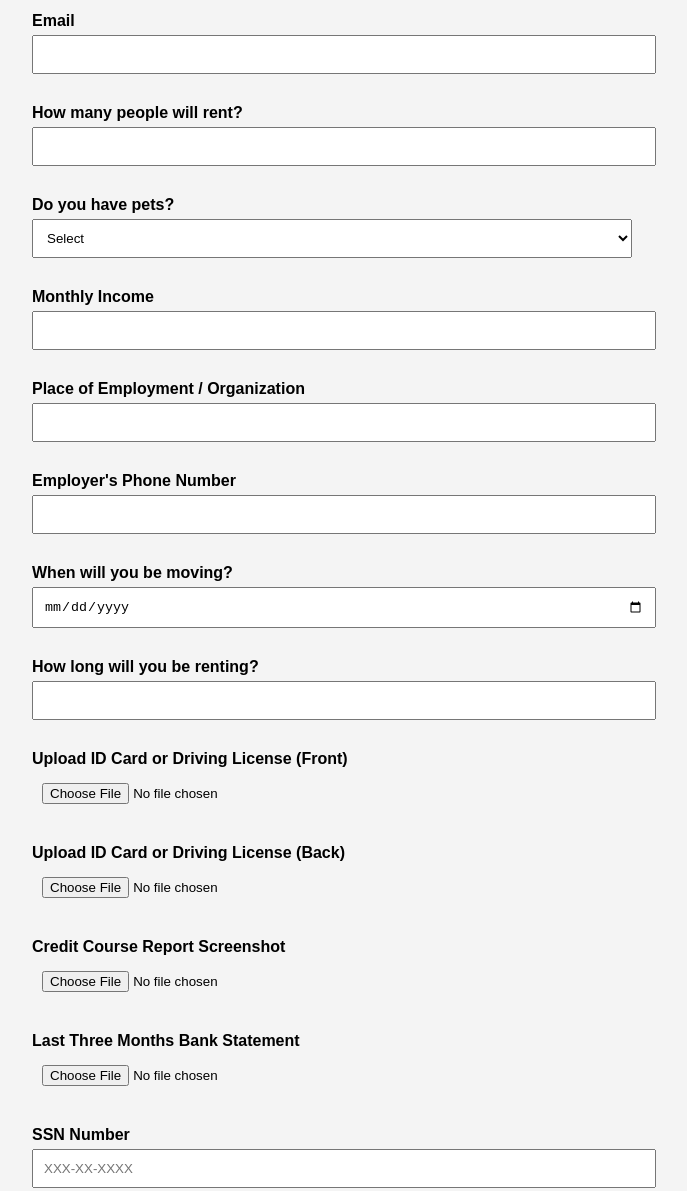
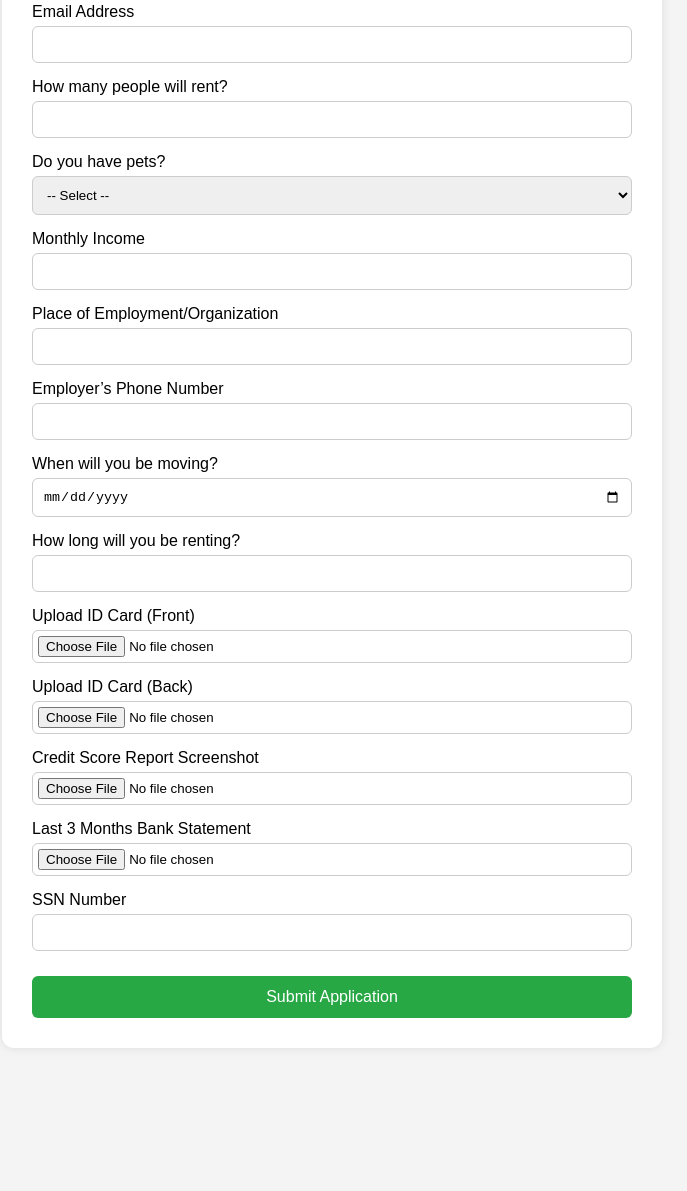
Before and after one commit to amyngoc774/Room-Application, a plain HTML site: page application.html in a window 1280 px wide. Shown: the part 290-1481 px from the top of the page, without its empty margins (308-995 px from the left). After the commit the page ends 1378 px from the top, so only its background shows below. Drawn offline with Linux system fonts and the light colour scheme.

Commit message:
Update application.html with full rental form
Signed-off-by: amyngoc774 <amyngoc774@gmail.com>

```diff
--- a/application.html
+++ b/application.html
@@ -2,100 +2,115 @@
 <html lang="en">
 <head>
   <meta charset="UTF-8" />
-  <meta name="viewport" content="width=device-width, initial-scale=1.0" />
-  <title>Room Application Form</title>
+  <meta name="viewport" content="width=device-width, initial-scale=1.0"/>
+  <title>Room Rental Application</title>
   <style>
     body {
-      font-family: Arial;
+      font-family: Arial, sans-serif;
+      background-color: #f4f4f4;
+      margin: 0;
+      padding: 40px 0;
+      display: flex;
+      justify-content: center;
+    }
+    .container {
+      background-color: #fff;
+      padding: 30px;
+      border-radius: 12px;
+      box-shadow: 0 0 10px rgba(0,0,0,0.1);
+      width: 100%;
       max-width: 600px;
-      margin: 30px auto;
-      padding: 20px;
-      background-color: #f4f4f4;
-      border-radius: 10px;
     }
     h2 {
       text-align: center;
+      margin-bottom: 25px;
     }
     label {
+      display: block;
       margin-top: 15px;
-      display: block;
-      font-weight: bold;
+      margin-bottom: 5px;
     }
-    input, textarea, select {
+    input, select, textarea {
       width: 100%;
       padding: 10px;
-      margin-top: 5px;
-      margin-bottom: 15px;
+      border: 1px solid #ccc;
+      border-radius: 6px;
+      box-sizing: border-box;
+    }
+    input[type="file"] {
+      padding: 5px;
     }
     button {
+      margin-top: 25px;
       width: 100%;
+      background-color: #28a745;
+      color: white;
       padding: 12px;
-      background-color: #2d89ef;
-      color: white;
+      border: none;
+      border-radius: 6px;
       font-size: 16px;
-      font-weight: bold;
-      border: none;
-      border-radius: 5px;
       cursor: pointer;
     }
     button:hover {
-      background-color: #1b63b8;
+      background-color: #218838;
     }
   </style>
 </head>
 <body>
-  <h2>Room Application Form</h2>
-  <form>
-    <label>Full Name</label>
-    <input type="text" required>
+  <div class="container">
+    <h2>Room Rental Application</h2>
+    <form>
+      <label for="fullName">Full Name</label>
+      <input type="text" id="fullName" name="fullName" required />
 
-    <label>Phone Number</label>
-    <input type="tel" required>
+      <label for="phone">Phone Number</label>
+      <input type="tel" id="phone" name="phone" required />
 
-    <label>Email</label>
-    <input type="email" required>
+      <label for="email">Email Address</label>
+      <input type="email" id="email" name="email" required />
 
-    <label>How many people will rent?</label>
-    <input type="number" min="1" required>
+      <label for="occupants">How many people will rent?</label>
+      <input type="number" id="occupants" name="occupants" min="1" required />
 
-    <label>Do you have pets?</label>
-    <select required>
-      <option value="">Select</option>
-      <option>Yes</option>
-      <option>No</option>
-    </select>
+      <label for="pets">Do you have pets?</label>
+      <select id="pets" name="pets" required>
+        <option value="">-- Select --</option>
+        <option value="Yes">Yes</option>
+        <option value="No">No</option>
+      </select>
 
-    <label>Monthly Income</label>
-    <input type="text" required>
+      <label for="income">Monthly Income</label>
+      <input type="text" id="income" name="income" required />
 
-    <label>Place of Employment / Organization</label>
-    <input type="text" required>
+      <label for="employment">Place of Employment/Organization</label>
+      <input type="text" id="employment" name="employment" required />
 
-    <label>Employer's Phone Number</label>
-    <input type="tel" required>
+      <label for="employerPhone">Employer’s Phone Number</label>
+      <input type="tel" id="employerPhone" name="employerPhone" required />
 
-    <label>When will you be moving?</label>
-    <input type="date" required>
+      <label for="moveDate">When will you be moving?</label>
+      <input type="date" id="moveDate" name="moveDate" required />
 
-    <label>How long will you be renting?</label>
-    <input type="text" required>
+      <label for="rentalDuration">How long will you be renting?</label>
+      <input type="text" id="rentalDuration" name="rentalDuration" required />
 
-    <label>Upload ID Card or Driving License (Front)</label>
-    <input type="file" accept="image/*" required>
+      <label for="idFront">Upload ID Card (Front)</label>
+      <input type="file" id="idFront" name="idFront" accept="image/*,.pdf" required />
 
-    <label>Upload ID Card or Driving License (Back)</label>
-    <input type="file" accept="image/*" required>
+      <label for="idBack">Upload ID Card (Back)</label>
+      <input type="file" id="idBack" name="idBack" accept="image/*,.pdf" required />
 
-    <label>Credit Course Report Screenshot</label>
-    <input type="file" accept="image/*" required>
+      <label for="creditScore">Credit Score Report Screenshot</label>
+      <input type="file" id="creditScore" name="creditScore" accept="image/*,.pdf" required />
 
-    <label>Last Three Months Bank Statement</label>
-    <input type="file" accept=".pdf,image/*" required>
+      <label for="bankStatement">Last 3 Months Bank Statement</label>
+      <input type="file" id="bankStatement" name="bankStatement" accept="image/*,.pdf" required />
 
-    <label>SSN Number</label>
-    <input type="text" maxlength="11" placeholder="XXX-XX-XXXX" required>
+      <label for="ssn">SSN Number</label>
+      <input type="text" id="ssn" name="ssn" required />
 
-    <button type="submit">Submit Application</button>
-  </form>
+      <button type="submit">Submit Application</button>
+    </form>
+  </div>
 </body>
 </html>
```
